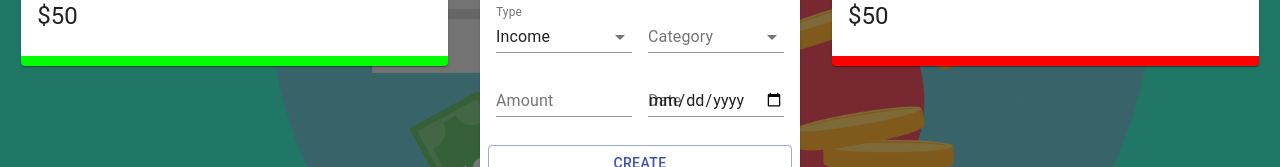
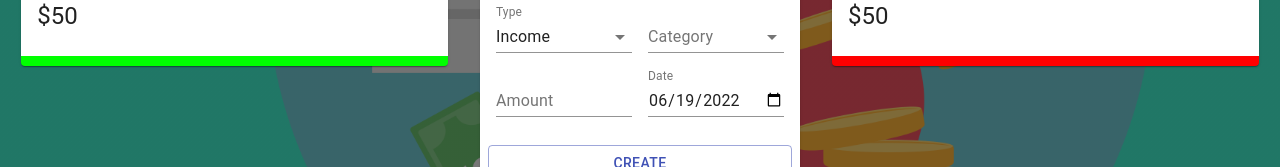
Before and after one commit to TheNewC0der-24/Expense-Tracker, a React (Create React App) app: page / in a window 1280 px wide. Shown: the part 407-574 px from the top of the page. Built offline with nearby package versions, Linux system fonts and the light colour scheme.

Commit message:
Format date

```diff
--- a/src/components/Main/Form/Form.jsx
+++ b/src/components/Main/Form/Form.jsx
@@ -6,12 +6,13 @@
 
 import useStyles from './formStyles';
 import { incomeCategories, expenseCategories } from '../../../constants/categories';
+import formatDate from '../../../utils/formatDate';
 
 const initialState = {
     amount: '',
     category: '',
     type: 'Income',
-    date: new Date(),
+    date: formatDate(new Date()),
 }
 
 const Form = () => {
@@ -61,7 +62,7 @@
             </Grid>
 
             <Grid item xs={6}>
-                <TextField type="date" label="Date" fullWidth value={formData.date} onChange={(e) => setFormData({ ...formData, date: e.target.value })} />
+                <TextField type="date" label="Date" fullWidth value={formData.date} onChange={(e) => setFormData({ ...formData, date: formatDate(e.target.value) })} />
             </Grid>
 
             <Button className={classes.button} variant="outlined" color="primary" fullWidth onClick={createTransaction}>Create</Button>
```
